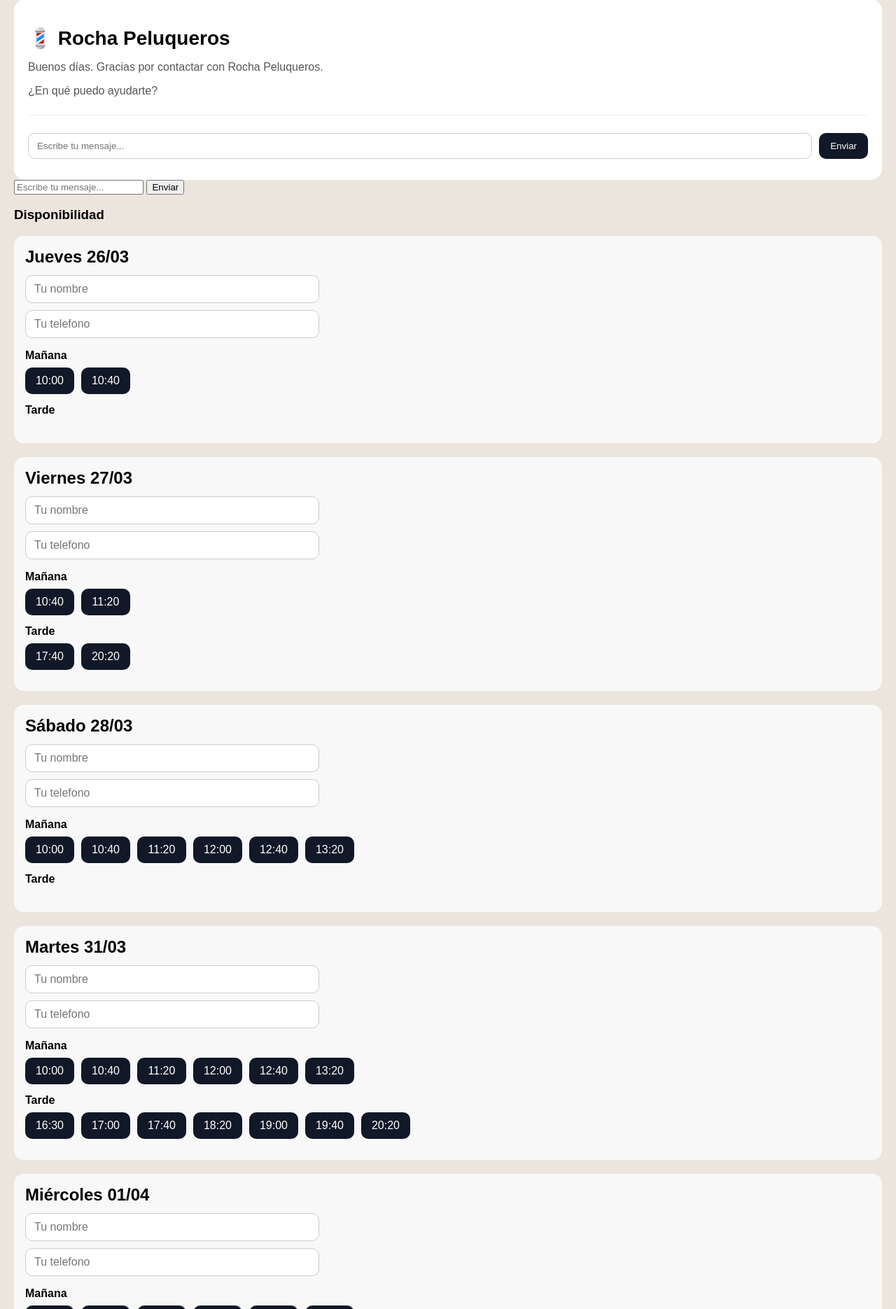
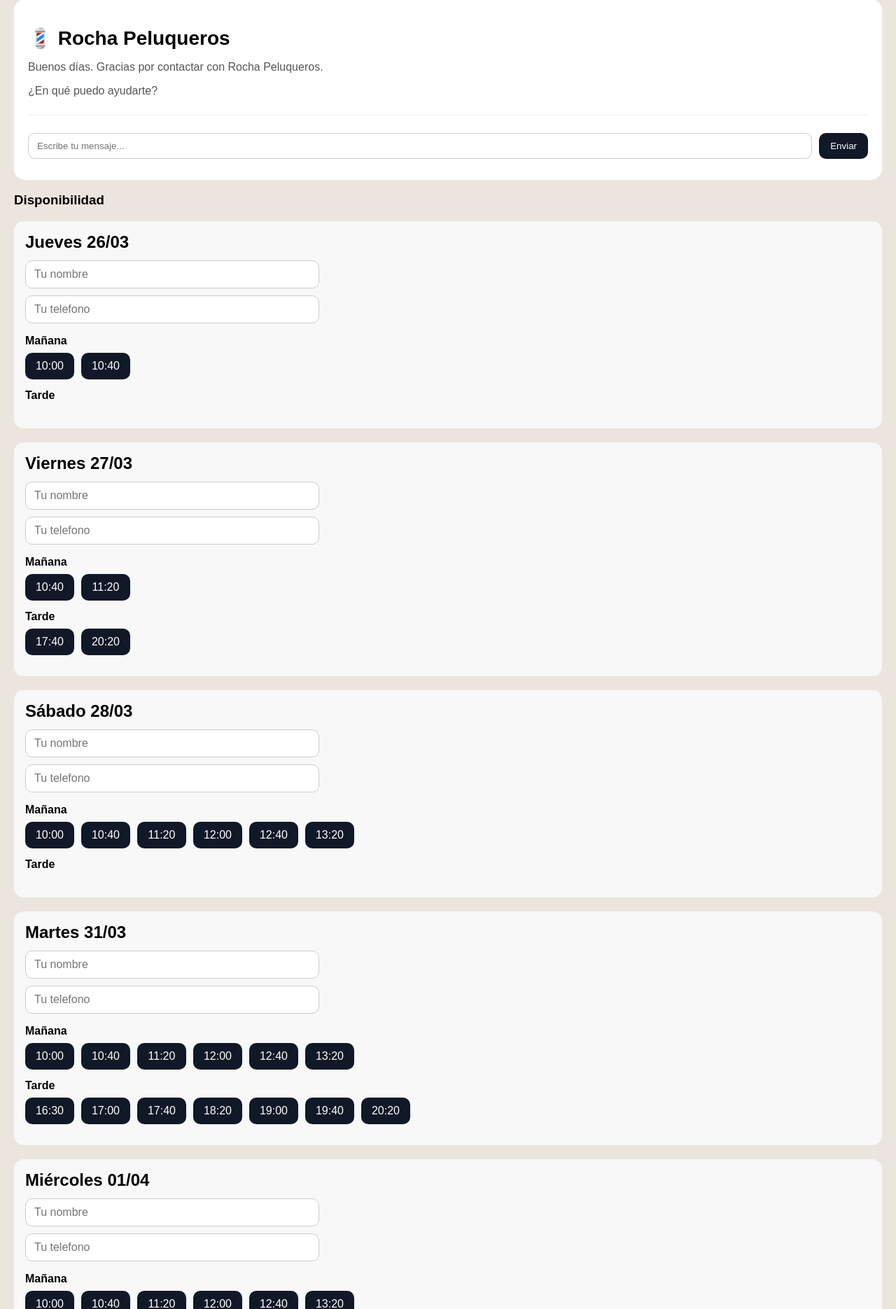
Before and after one commit to alainfourcart-dev/my_primer_programa, a Flask app: page / in a window 1280 px wide. Shown: the part 21-1891 px from the top of the page at 70% size. Run offline with Flask 3, Linux system fonts and the light colour scheme; data comes from the database, SQL or seed files in the repository; data that the repository does not hold is empty.

Commit message:
clean duplicate chat input

```diff
--- a/templates/index.html
+++ b/templates/index.html
@@ -156,11 +156,6 @@
     </div>
 {% endif %}
 
-<form method="POST">
-    <input type="text" name="pregunta" placeholder="Escribe tu mensaje..." required>
-    <button>Enviar</button>
-</form>
-
 <h3>Disponibilidad</h3>
 
 {% for etiqueta, info in disponibilidad.items() %}
```
